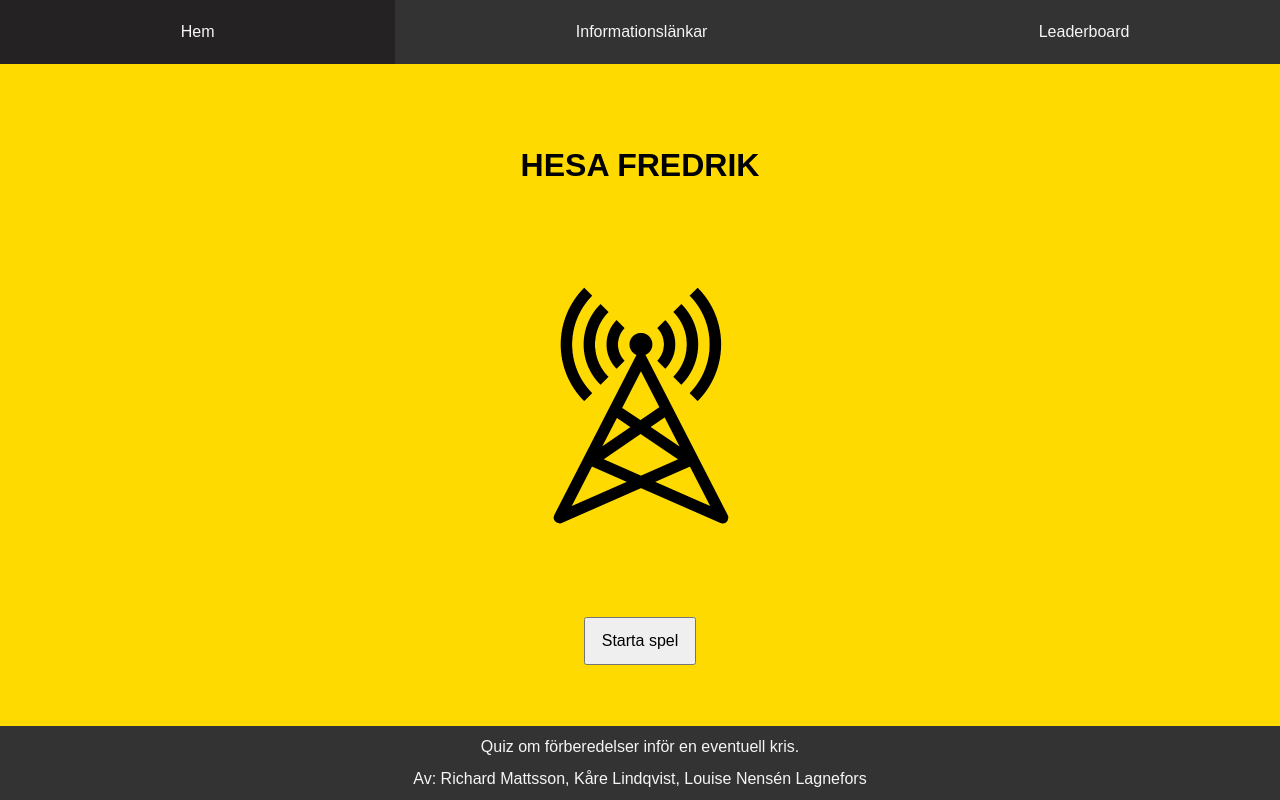
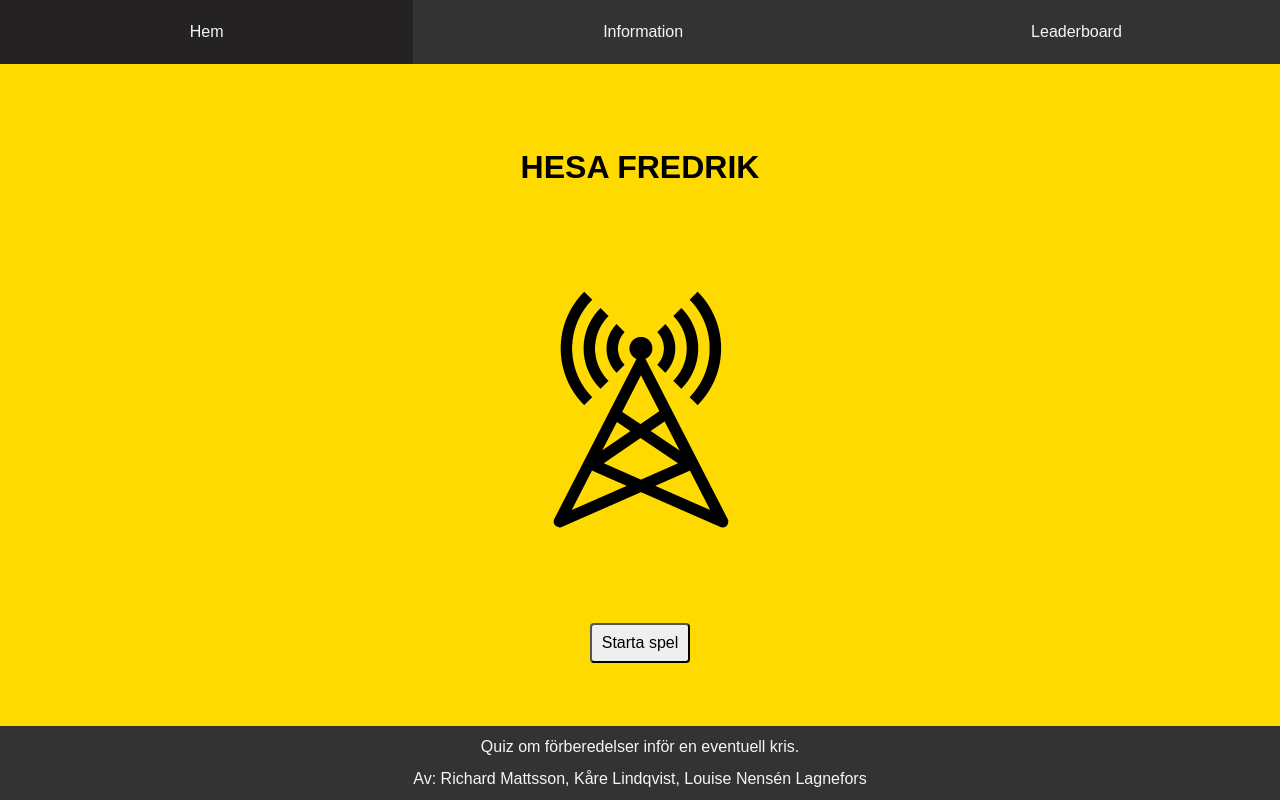
Before and after one commit to richardMattsson/hesa-fredrik, a Vue app: page / in a window 1280 px wide. Built offline with nearby package versions, Linux system fonts and the light colour scheme.

Commit message:
Edit link name and add border radius on start-button

```diff
--- a/src/components/NavigationComp.vue
+++ b/src/components/NavigationComp.vue
@@ -6,7 +6,7 @@
           <RouterLink to="/">Hem</RouterLink>
         </li>
         <li class="container-links" id="nav-result">
-          <RouterLink to="/information">Informationslänkar</RouterLink>
+          <RouterLink to="/information">Information</RouterLink>
         </li>
         <li class="container-links" id="nav-leaderboard">
           <RouterLink to="/scoretable">Leaderboard</RouterLink>
--- a/src/views/HomeView.vue
+++ b/src/views/HomeView.vue
@@ -20,4 +20,10 @@ export default {};
 #img-home {
   width: 50%;
 }
+
+.start-button{
+  width: 100px;
+  height: 40px;
+  border-radius: 4px;
+}
 </style>
--- a/src/views/InformationView.vue
+++ b/src/views/InformationView.vue
@@ -1,7 +1,6 @@
 <template>
   <article id="information-page-heading">
     <section id="information-page-section-heading">
-      <h1>Informationslänkar</h1>
     </section>
     <div class="wrapper-information">
       <a href="#">Totalförsvaret</a>
```
